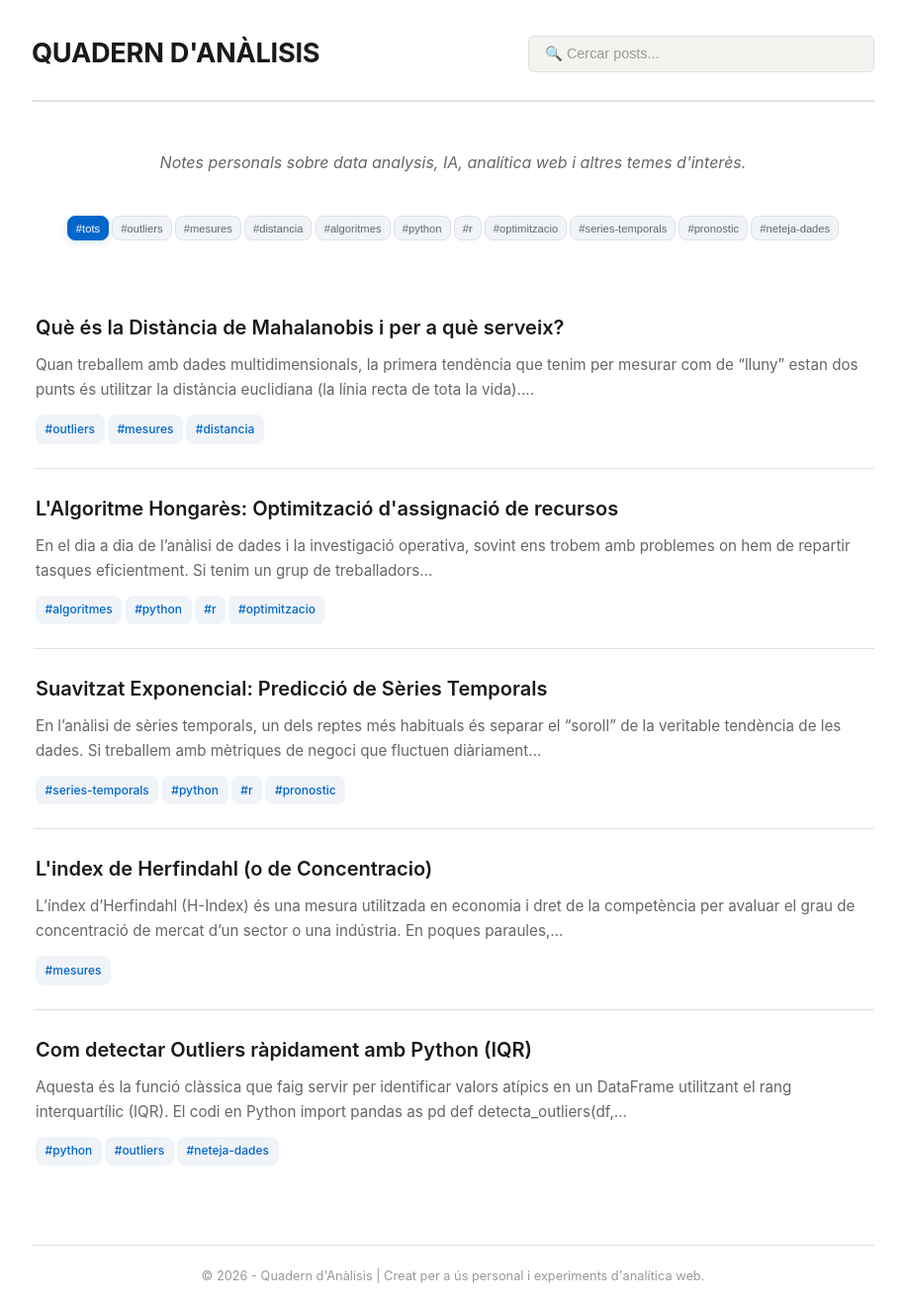
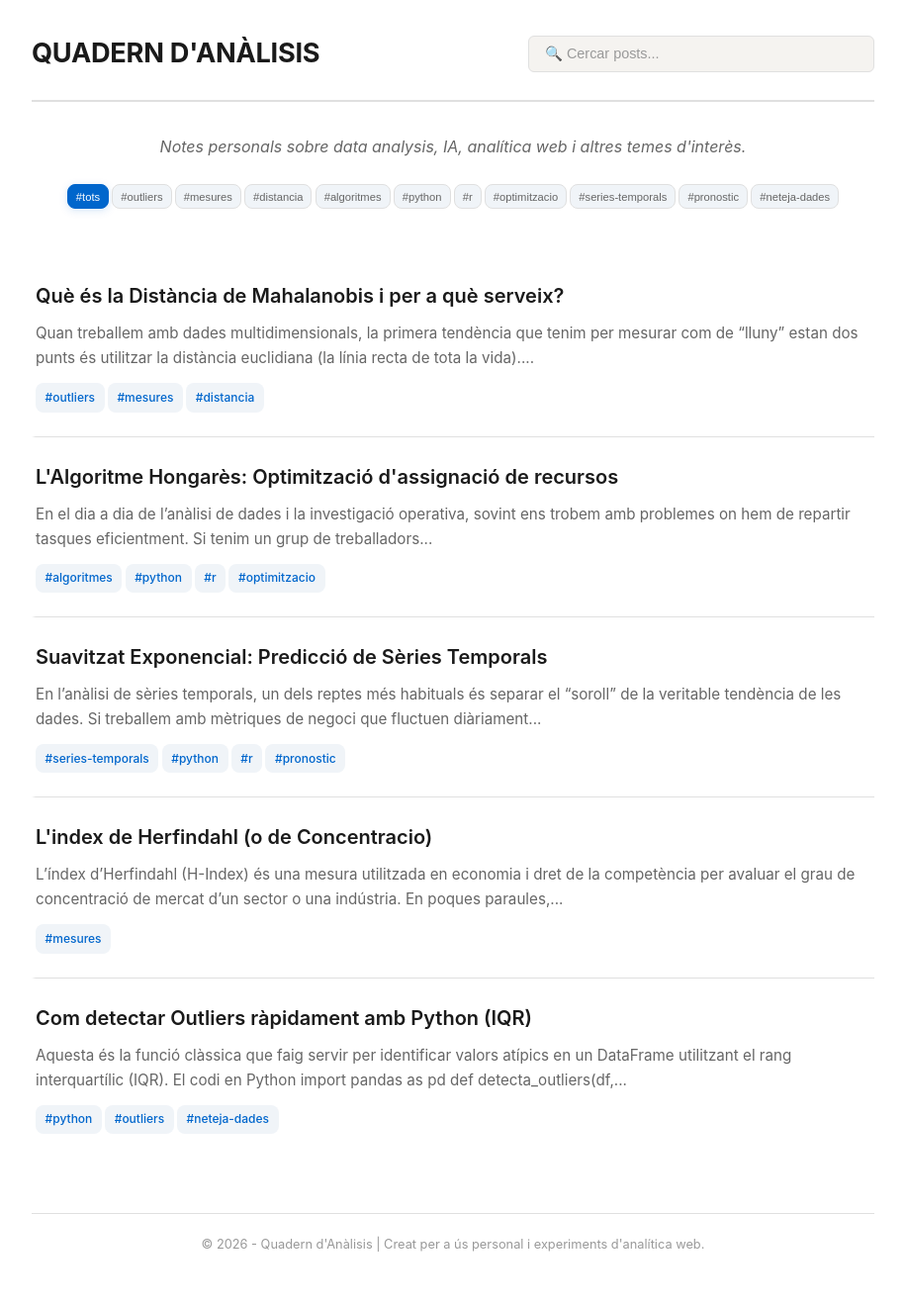
Before and after one commit to alberthr/alberthr.github.io, a Jekyll site: the page built from index.html, in a window 1280 px wide. Shown: the whole page at 99% size, without its empty margins (182-1097 px from the left). Built offline with Jekyll 4.4.1, drawn with Linux system fonts in a browser that asks for light colours; after the commit the page ends 1289 px from its top, so only the background shows below that.

Commit message:
Update style.css

```diff
--- a/assets/css/style.css
+++ b/assets/css/style.css
@@ -48,7 +48,7 @@ body {
 
 /* ===== CAPÇALERA ===== */
 header {
-  margin-bottom: 2rem;
+  margin-bottom: 1rem;
   border-bottom: 2px solid var(--border-color);
   padding-bottom: 1.5rem;
   display: flex;
@@ -167,7 +167,7 @@ h4 {
 .about {
   font-size: 1rem;
   color: var(--text-muted);
-  margin-bottom: 2.5rem;
+  margin-bottom: 1.5rem;
   text-align: center;
   font-style: italic;
   line-height: 1.7;
```
